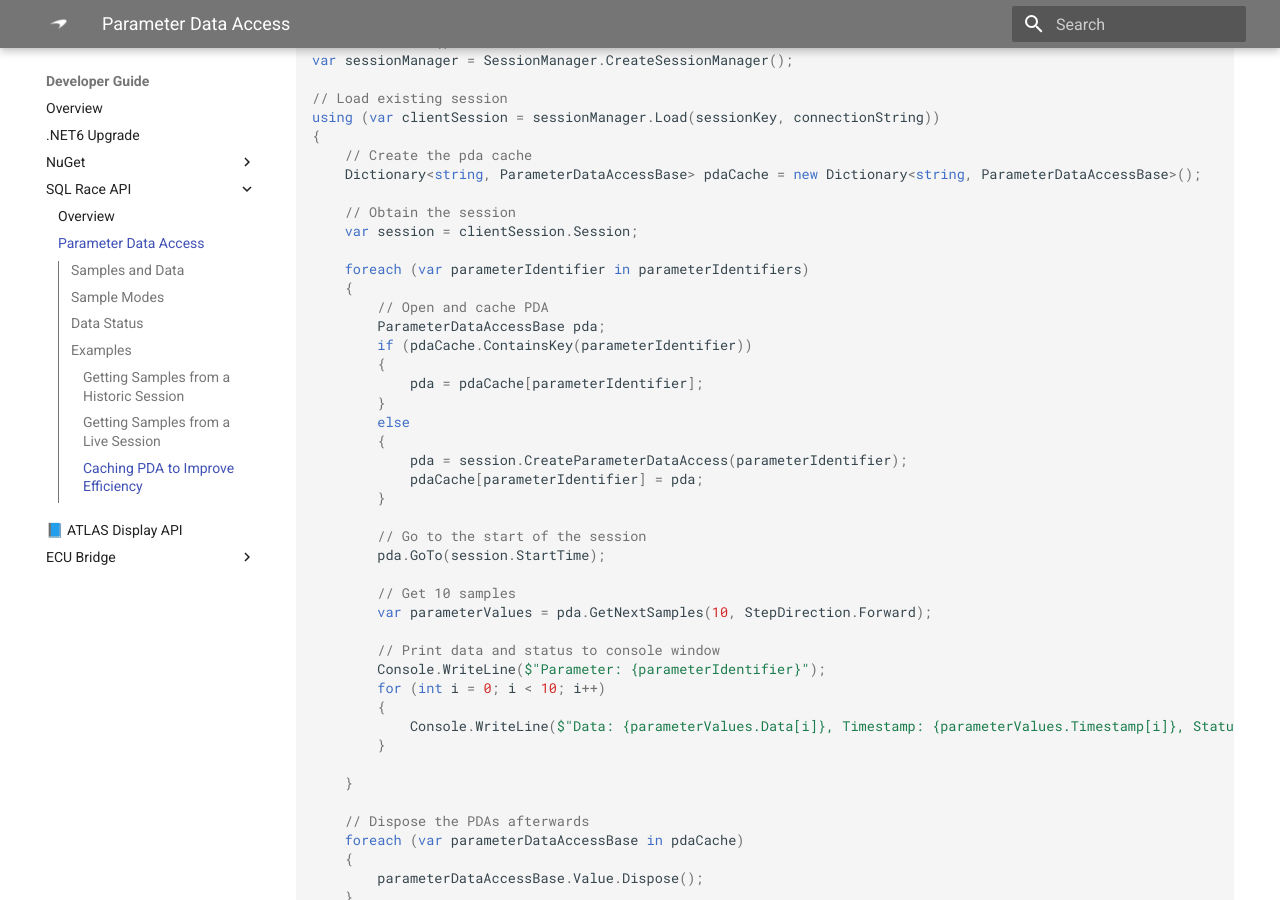
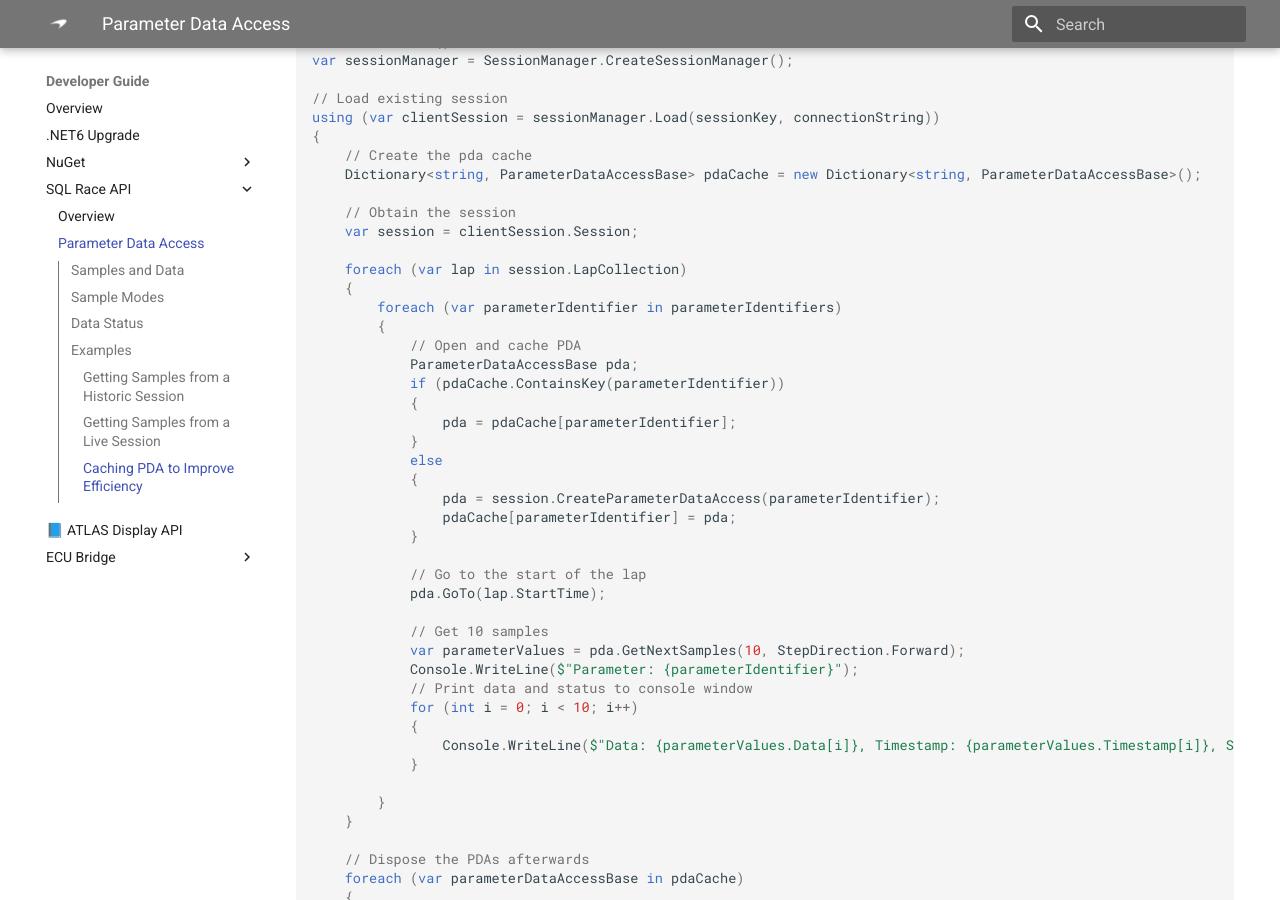
Before and after one commit to mat-docs/Portal.Site, an MkDocs documentation site: the page built from docs/developer/sqlrace/parameter-data-access.md, in a window 1280 px wide and 900 px high, scrolled down 3828 px. Built offline with MkDocs 1.6.1 and Material for MkDocs 9.7.7, drawn with Linux system fonts in a browser that asks for light colours.

Commit message:
Change example for caching pda to loop through laps.

```diff
--- a/docs/developer/sqlrace/parameter-data-access.md
+++ b/docs/developer/sqlrace/parameter-data-access.md
@@ -338,33 +338,35 @@ A dictionary with the parameter identifier can be used to achieve this.
         // Obtain the session
         var session = clientSession.Session;
 
-        foreach (var parameterIdentifier in parameterIdentifiers)
+        foreach (var lap in session.LapCollection)
         {
-            // Open and cache PDA
-            ParameterDataAccessBase pda;
-            if (pdaCache.ContainsKey(parameterIdentifier))
+            foreach (var parameterIdentifier in parameterIdentifiers)
             {
-                pda = pdaCache[parameterIdentifier];
+                // Open and cache PDA
+                ParameterDataAccessBase pda;
+                if (pdaCache.ContainsKey(parameterIdentifier))
+                {
+                    pda = pdaCache[parameterIdentifier];
+                }
+                else
+                {
+                    pda = session.CreateParameterDataAccess(parameterIdentifier);
+                    pdaCache[parameterIdentifier] = pda;
+                }
+
+                // Go to the start of the lap
+                pda.GoTo(lap.StartTime);
+
+                // Get 10 samples
+                var parameterValues = pda.GetNextSamples(10, StepDirection.Forward);
+                Console.WriteLine($"Parameter: {parameterIdentifier}");
+                // Print data and status to console window
+                for (int i = 0; i < 10; i++)
+                {
+                    Console.WriteLine($"Data: {parameterValues.Data[i]}, Timestamp: {parameterValues.Timestamp[i]}, Status: {parameterValues.DataStatus[i]}");
+                }
+
             }
-            else
-            {
-                pda = session.CreateParameterDataAccess(parameterIdentifier);
-                pdaCache[parameterIdentifier] = pda;
-            }
-
-            // Go to the start of the session
-            pda.GoTo(session.StartTime);
-
-            // Get 10 samples
-            var parameterValues = pda.GetNextSamples(10, StepDirection.Forward);
-
-            // Print data and status to console window
-            Console.WriteLine($"Parameter: {parameterIdentifier}");
-            for (int i = 0; i < 10; i++)
-            {
-                Console.WriteLine($"Data: {parameterValues.Data[i]}, Timestamp: {parameterValues.Timestamp[i]}, Status: {parameterValues.DataStatus[i]}");
-            }
-
         }
 
         // Dispose the PDAs afterwards
@@ -398,25 +400,26 @@ A dictionary with the parameter identifier can be used to achieve this.
     # Obtain the session
     session = client_session.Session
 
-    for parameterIdentifier in parameterIdentifiers:
-        # Open and cache PDA
-        if parameterIdentifier in pda_cache:
-            pda = pda_cache[parameterIdentifier]
-        else:
-            pda = session.CreateParameterDataAccess(parameterIdentifier)
-            pda_cache[parameterIdentifier] = pda
+    for lap in session.LapCollection:
+        for parameterIdentifier in parameterIdentifiers:
+            # Open and cache PDA
+            if parameterIdentifier in pda_cache:
+                pda = pda_cache[parameterIdentifier]
+            else:
+                pda = session.CreateParameterDataAccess(parameterIdentifier)
+                pda_cache[parameterIdentifier] = pda
 
-        # Go to the start of the session
-        pda.GoTo(session.StartTime)
+            # Go to the start of the session
+            pda.GoTo(lap.StartTime)
 
-        # Get 10 samples
-        parameter_values = pda.GetNextSamples(10, StepDirection.Forward)
+            # Get 10 samples
+            parameter_values = pda.GetNextSamples(10, StepDirection.Forward)
 
-        # Print data and status to console window
-        print(f"Parameter: {parameterIdentifier}")
-        for i in range(10):
-            print(
-                f"Data: {parameter_values.Data[i]}, TimeStamp: {parameter_values.Timestamp[i]} Status: {parameter_values.DataStatus[i]}")
+            # Print data and status to console window
+            print(f"Parameter: {parameterIdentifier}")
+            for i in range(10):
+                print(
+                    f"Data: {parameter_values.Data[i]}, TimeStamp: {parameter_values.Timestamp[i]} Status: {parameter_values.DataStatus[i]}")
 
     for pda in pda_cache.values():
         pda.Dispose()
@@ -448,25 +451,27 @@ A dictionary with the parameter identifier can be used to achieve this.
     % Obtain the session
     session = clientSession.Session;
 
-    for parameterIdentifier = parameterIdentifiers
-        % Open and cache PDA
-        if isKey(pdaCache,parameterIdentifier)
-            pda = pdaCache(parameterIdentifier);
-        else
-            pda = session.CreateParameterDataAccess(parameterIdentifier);
-            pdaCache(parameterIdentifier) = pda;
-        end
+    for i=0:session.LapCollection.Count()-1
+        for parameterIdentifier = parameterIdentifiers
+            % Open and cache PDA
+            if isKey(pdaCache,parameterIdentifier)
+                pda = pdaCache(parameterIdentifier);
+            else
+                pda = session.CreateParameterDataAccess(parameterIdentifier);
+                pdaCache(parameterIdentifier) = pda;
+            end
 
-        %  Go to the start of the session
-        pda.GoTo(session.StartTime);
+            %  Go to the start of the session
+            pda.GoTo(session.LapCollection.Item(i).StartTime);
 
-        % Get 10 samples
-        parameterValues = pda.GetNextSamples(10, StepDirection.Forward);
+            % Get 10 samples
+            parameterValues = pda.GetNextSamples(10, StepDirection.Forward);
 
-        % Print data and status to console window
-        fprintf("Parameter: %s",parameterIdentifier)
-        for i=1:10
-            fprintf("Data: %f, Timestamp: %i, Status: %s\n",parameterValues.Data(i),parameterValues.Timestamp(i),parameterValues.DataStatus(i))
+            % Print data and status to console window
+            fprintf("Parameter: %s",parameterIdentifier)
+            for j=1:10
+                fprintf("Data: %f, Timestamp: %i, Status: %s\n",parameterValues.Data(j),parameterValues.Timestamp(j),parameterValues.DataStatus(j))
+            end
         end
     end
 
```
